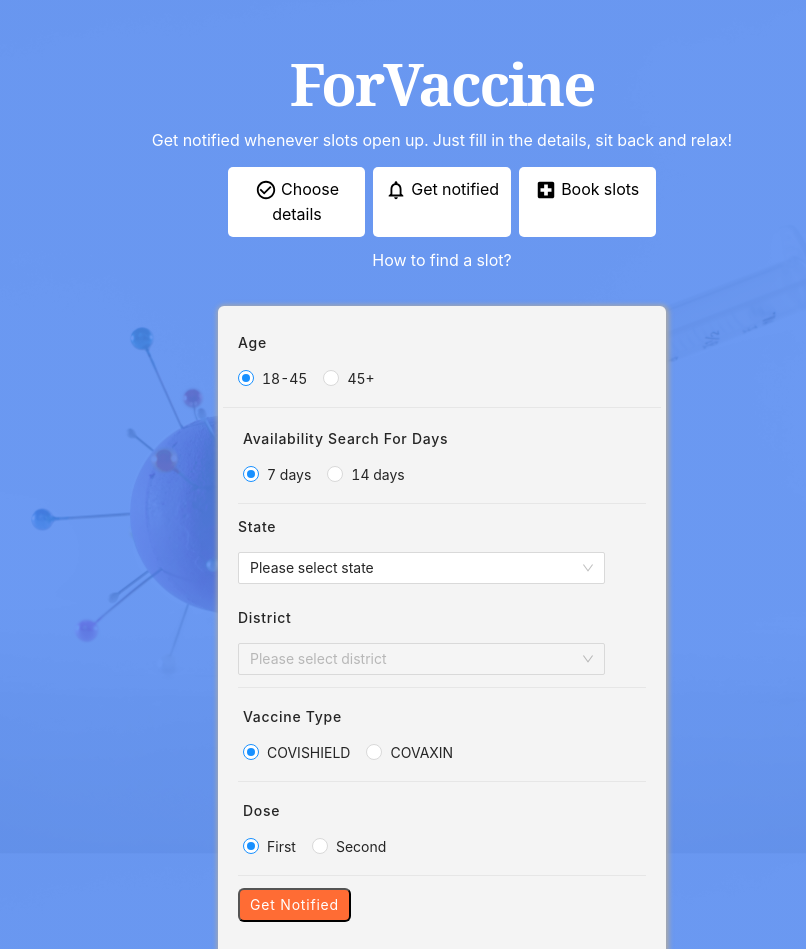
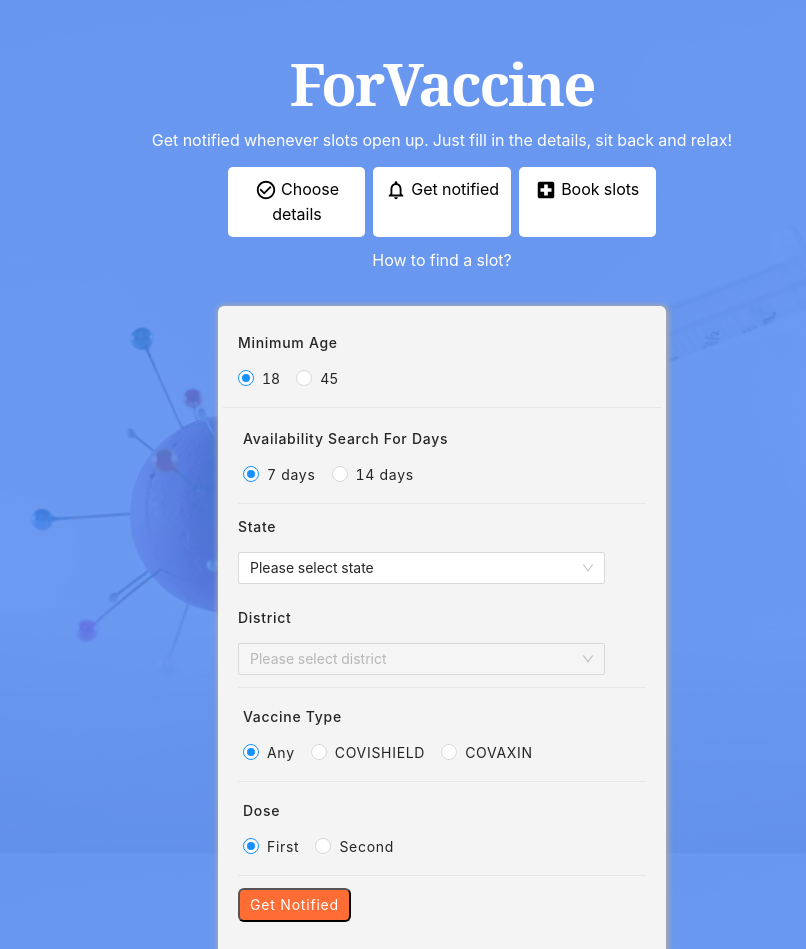
Before and after one commit to ittsprashant/go_for_vaccine, a React (Create React App) app: page / in a window 1280 px wide. Shown: the top 949 px of the page, without its empty margins (198-1004 px from the left). Built offline with nearby package versions, Linux system fonts and the light colour scheme.

Commit message:
all changes and updates done

```diff
--- a/src/Components/Home.js
+++ b/src/Components/Home.js
@@ -20,9 +20,9 @@ class Home extends Component {
         super(props)
 
         this.state = {
-            ageValue: '18-45',
-            ageOptions: ['18-45', '45+'],
-            selectedAge: '18-45',
+            ageValue: '18',
+            ageOptions: ['18', '45'],
+            selectedAge: '18',
             selectedAgeValue: '18',
             state_id: '',
             district_id: '',
@@ -31,8 +31,8 @@ class Home extends Component {
             districtList: [],
             disableDistrictDropdown: true,
             disableOptions: false,
-            vaccineOptions: ['COVISHIELD', 'COVAXIN'],
-            selectedVaccine: 'COVISHIELD',
+            vaccineOptions: ['Any', 'COVISHIELD', 'COVAXIN'],
+            selectedVaccine: 'Any',
             daysOptions: ['7 days', '14 days'],
             selectedDays: '7 days',
             doseOptions: ['First', 'Second'],
@@ -56,8 +56,8 @@ class Home extends Component {
     }
 
     selectAge = (e) => {
-        console.log(e.target.value)
-        if (e.target.value == '18-45') {
+        // console.log(e.target.value)
+        if (e.target.value == '18') {
             this.setState({
                 selectedAge: e.target.value,
                 selectedAgeValue: '18'
@@ -72,21 +72,21 @@ class Home extends Component {
     }
 
     selectVaccine = (e) => {
-        console.log(e.target.value)
+        // console.log(e.target.value)
         this.setState({
             selectedVaccine: e.target.value
         })
     }
 
     selectDays = (e) => {
-        console.log(e.target.value)
+        // console.log(e.target.value)
         this.setState({
             selectedDays: e.target.value
         })
     }
 
     selectDose = (e) => {
-        console.log(e.target.value)
+        // console.log(e.target.value)
         if (e.target.value == 'First') {
             this.setState({
                 dose1: 1,
@@ -140,7 +140,7 @@ class Home extends Component {
                 // body: formData
             }).then((res) => res.json())
                 .then(res => {
-                    console.log('analytics =', res)
+                    // console.log('analytics =', res)
                     this.setState({
                         districtList: res.districts,
                         disableDistrictDropdown: false
@@ -163,7 +163,7 @@ class Home extends Component {
     }
 
     getNotified = () => {
-        console.log('btn clicked')
+        // console.log('btn clicked')
         if (this.state.district_id != '') {
             this.setState({
                 animate_div: 'animated_div',
@@ -174,17 +174,19 @@ class Home extends Component {
                 errorResp: '',
                 cancelBtnShow: 'show-cancel-btn',
             })
+            // this.checkSlot()
             var self = this
-            self.checkSlot(timer)
+            // self.checkSlot(timer)
 
             var timer = setInterval(function () {
                 // your code goes here...
                 console.log('recheck for slots')
-                self.checkSlot(timer)
                 self.setState({
                     timer: timer
+                }, () => {
+                    self.checkSlot()
                 })
-            }, 120 * 1000); // 60 * 1000 milsec
+            }, 60 * 1000); // 60 * 1000 milsec
         }
         else {
             this.setState({
@@ -193,36 +195,50 @@ class Home extends Component {
         }
     }
 
-    checkSlot = (timer) => {
+    checkSlot = () => {
         console.log('check slot')
 
         fetch('https://forvaccine.online/go/fetch/' + this.state.district_id + this.state.doseBool, {
             method: 'GET',
         }).then((res) => res.json())
             .then(res => {
-                console.log('res =', res)
+
+
+        // clearInterval(this.state.timer)
+
+                // console.log('res =', res)
                 var x = []
-                console.log('before map x =', x)
+                // console.log('before map x =', x)
 
                 res.map((s, j) => {
                     s.sessions.map((i, k) => {
                         if (this.state.dose1 > 0 && i.vaccine == this.state.selectedVaccine && i.min_age_limit == this.state.selectedAgeValue && i.available_capacity > 20 && (i.available_capacity_dose1 > 20)) {
                             x.push({ 's': s, 'sessions': i })
-                            console.log('in 1st dose', x)
+                            // console.log('in 1st dose', x)
                         }
                         else if (this.state.dose2 > 0 && i.vaccine == this.state.selectedVaccine && i.min_age_limit == this.state.selectedAgeValue && i.available_capacity > 20 && (i.available_capacity_dose2 > 20)) {
 
-                            console.log('in 2nd dose')
+                            // console.log('in 2nd dose')
+                            x.push({ 's': s, 'sessions': i })
+                        }
+                        else if (this.state.dose1 > 0 && this.state.selectedVaccine == 'Any' && i.min_age_limit == this.state.selectedAgeValue && i.available_capacity > 20 && (i.available_capacity_dose1 > 20)) {
+
+                            // console.log('in First dose any vaccine')
+                            x.push({ 's': s, 'sessions': i })
+                        }
+                        else if (this.state.dose2 > 0 && this.state.selectedVaccine == 'Any' && i.min_age_limit == this.state.selectedAgeValue && i.available_capacity > 20 && (i.available_capacity_dose2 > 20)) {
+
+                            // console.log('in 2nd dose any vaccine')
                             x.push({ 's': s, 'sessions': i })
                         }
                     })
                 })
 
-                console.log('after map x =', x)
+                // console.log('after map x =', x)
 
                 if (x.length > 0 && this.state.dose1 > 0) {
 
-                    console.log('in x dose 1')
+                    // console.log('in x dose 1')
                     this.setState({
                         show: true,
                         resListDose1: x,
@@ -234,7 +250,7 @@ class Home extends Component {
                 }
                 else if (x.length > 0 && this.state.dose2 > 0) {
 
-                    console.log('in x dose2')
+                    // console.log('in x dose2')
                     this.setState({
                         showHideClassName: 'modal display-block',
                         show: true,
@@ -245,7 +261,7 @@ class Home extends Component {
                     })
                 }
                 else {
-                    console.log('no dose')
+                    // console.log('no dose')
                     this.setState({
                         showHideClassName: 'modal display-none',
                         show: false,
@@ -264,7 +280,7 @@ class Home extends Component {
     }
 
     beep = () => {
-        console.log('in beep')
+        // console.log('in beep')
         const audio = new Audio(track);
         audio.play();
     }
@@ -274,7 +290,7 @@ class Home extends Component {
         this.setState({
             showHideClassName: 'modal display-none',
             show: false,
-            disableOptions: false,
+            disableOptions: true,
             beep: false,
             resListDose1: [],
             resListDose2: [],
@@ -294,6 +310,8 @@ class Home extends Component {
 
     cancelFindingSlot = () => {
 
+        console.log('cancel finding slot clicked', this.state.timer)
+
         clearInterval(this.state.timer)
         this.setState({
             showHideClassName: 'modal display-none',
@@ -305,15 +323,17 @@ class Home extends Component {
             resListDose1: [],
             cancelBtnShow: 'hide-cancel-btn',
             disableOptions: false,
-            state_name: 'Please select state',
-            district_id: '',
-            state_id: '',
-            district_name: 'Please select district'
+            disableDistrictDropdown: false
+
+            // state_name: 'Please select state',
+            // district_id: '',
+            // state_id: '',
+            // district_name: 'Please select district'
         })
     }
 
     createCardsDose1 = () => {
-        console.log('in create cards dose2')
+        // console.log('in create cards dose2')
         return (
             this.state.resListDose1.map((s, j) => {
                 return (
@@ -361,11 +381,6 @@ class Home extends Component {
                 <div className='info-section'>
                     <p className='info-section-head'>ForVaccine</p>
                     <p style={{ fontSize: '16px', padding: '7px', marginBottom: '2px' }}>Get notified whenever slots open up. Just fill in the details, sit back and relax!</p>
-                    {/* <div style={{display:'flex', justifyContent:'center'}}>
-                    <p className='details-to-use'><CheckCircleOutlineIcon style={{fontSize:'22px'}}/> Choose details</p>
-                    <p className='details-to-use'><NotificationsNoneIcon style={{fontSize:'22px'}}/> Get notified</p>
-                    <p className='details-to-use'><LocalHospitalIcon style={{fontSize:'22px'}}/> Book slots</p>
-                    </div> */}
                     <div className='flex-container'>
                         <p className='details-to-use'><CheckCircleOutlineIcon style={{ fontSize: '22px' }} /> Choose details</p>
                         <p className='details-to-use'><NotificationsNoneIcon style={{ fontSize: '22px' }} /> Get notified</p>
@@ -382,7 +397,7 @@ class Home extends Component {
                     <div className='form-to-fill'>
                         <div className='row'>
                             <div className='age-section col'>
-                                <p className='label' style={{ marginTop: '1px' }}>Age</p>
+                                <p className='label' style={{ marginTop: '1px' }}>Minimum Age</p>
                                 <Radio.Group disabled={this.state.disableOptions} options={this.state.ageOptions} onChange={this.selectAge} value={this.state.selectedAge} />
                             </div>
                             <Divider />
@@ -392,7 +407,7 @@ class Home extends Component {
                         <div className='row-1'>
                             <div className='age-section'>
                                 <p className='label' style={{ marginTop: '1px' }}>Availability Search For Days</p>
-                                <Radio.Group disabled={this.state.disableOptions} options={this.state.daysOptions} onChange={this.selectDays} value={this.state.selectedDays} />
+                                <Radio.Group style={{ letterSpacing: '0.7px' }} disabled={this.state.disableOptions} options={this.state.daysOptions} onChange={this.selectDays} value={this.state.selectedDays} />
                             </div>
 
                             <Divider />
@@ -438,7 +453,7 @@ class Home extends Component {
                         <div className='row-1'>
                             <div className='age-section'>
                                 <p className='label' style={{ marginTop: '1px' }}>Vaccine Type</p>
-                                <Radio.Group disabled={this.state.disableOptions} options={this.state.vaccineOptions} onChange={this.selectVaccine} value={this.state.selectedVaccine} />
+                                <Radio.Group style={{ letterSpacing: '0.7px' }} disabled={this.state.disableOptions} options={this.state.vaccineOptions} onChange={this.selectVaccine} value={this.state.selectedVaccine} />
                             </div>
                             <Divider />
                         </div>
@@ -446,7 +461,7 @@ class Home extends Component {
                         <div className='row-1'>
                             <div className='age-section'>
                                 <p className='label' style={{ marginTop: '1px' }}>Dose</p>
-                                <Radio.Group disabled={this.state.disableOptions} options={this.state.doseOptions} onChange={this.selectDose} value={this.state.selectedDose} />
+                                <Radio.Group style={{ letterSpacing: '0.7px' }} disabled={this.state.disableOptions} options={this.state.doseOptions} onChange={this.selectDose} value={this.state.selectedDose} />
                             </div>
                             <Divider />
                         </div>
```
